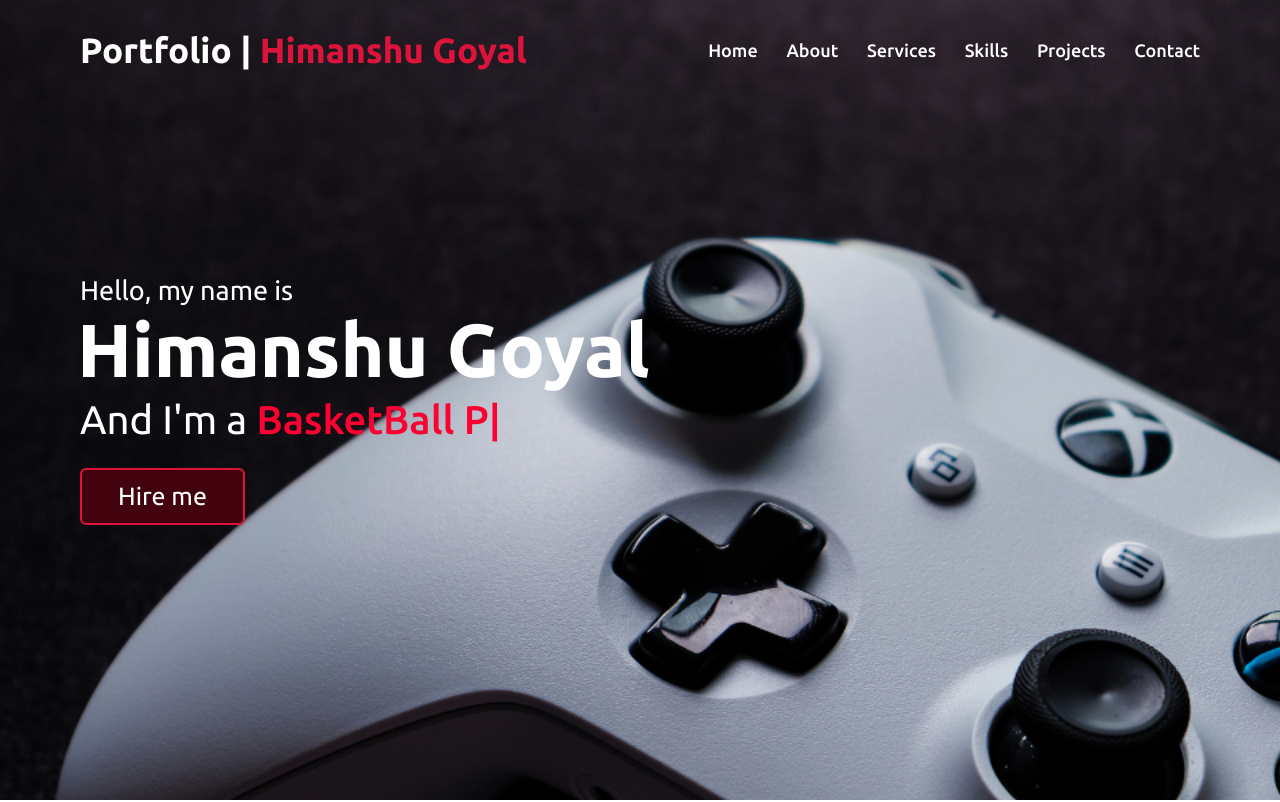
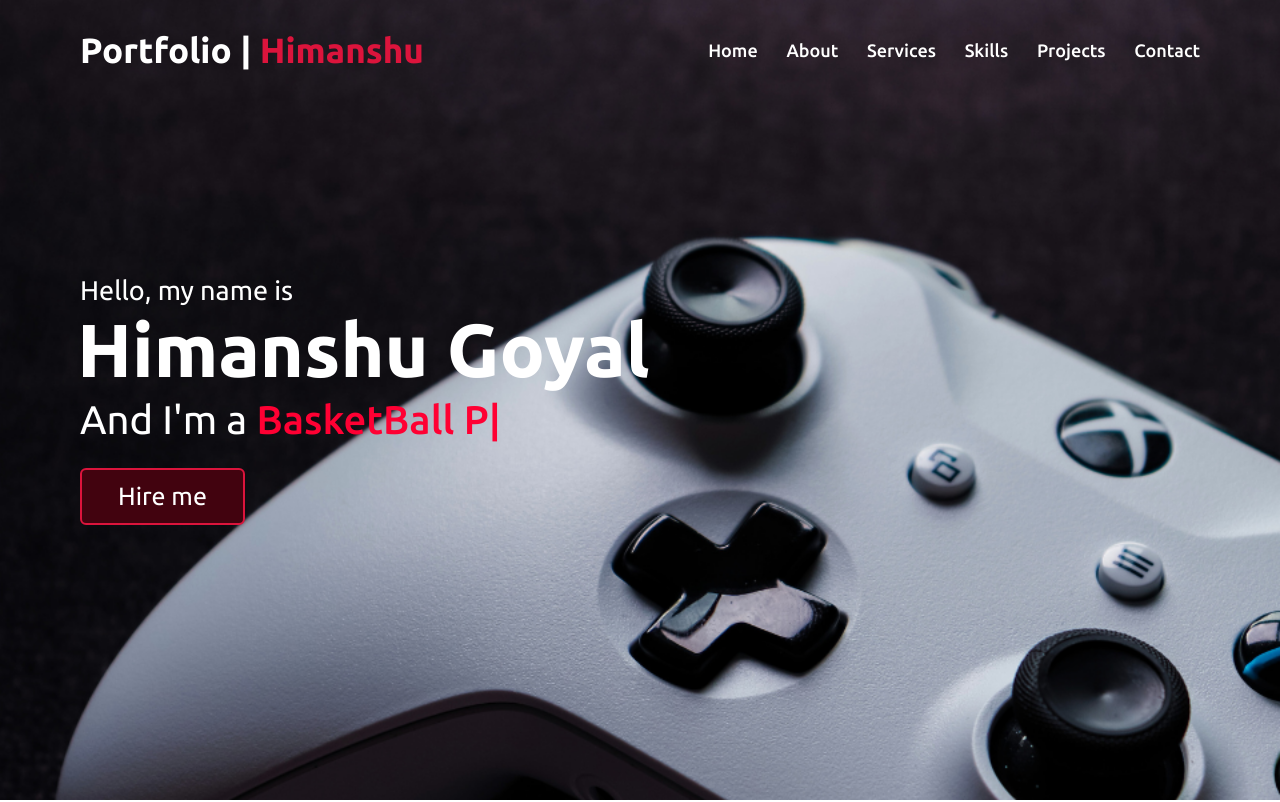
Before and after one commit to himanshuhoney30/Himanshu_Portfolio, a plain HTML site: page index.html in a window 1280 px wide. Shown: the top 802 px of the page. Drawn offline with nearby package versions, Linux system fonts and the light colour scheme.

Commit message:
Early type

```diff
--- a/index.html
+++ b/index.html
@@ -20,7 +20,7 @@
     </div>
     <nav class="navbar">
         <div class="max-width">
-            <div class="logo"><a href="#">Portfolio |<span> Himanshu Goyal</span></a></div>
+            <div class="logo"><a href="#">Portfolio |<span> Himanshu</span></a></div>
             <ul class="menu">
                 <li><a href="#home" class="menu-btn">Home</a></li>
                 <li><a href="#about" class="menu-btn">About</a></li>
```
